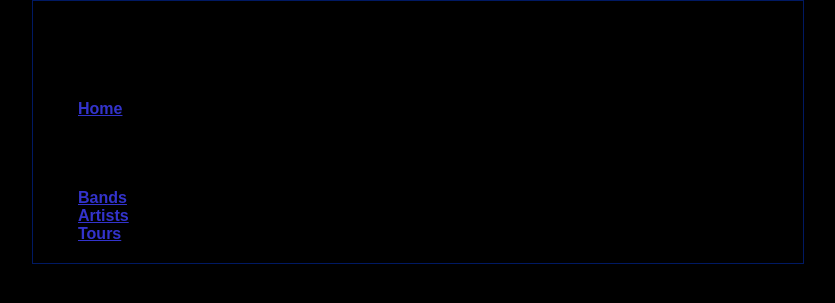
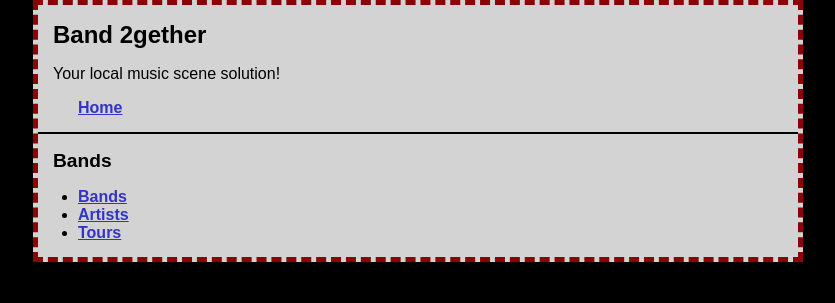
Before and after one commit to jkwatson92/Band2gether, a PHP site: page / in a window 1280 px wide. Shown: the top 303 px of the page, without its empty margins (222-1057 px from the left). Run offline with PHP 8.4, Linux system fonts and the light colour scheme.

Commit message:
left behind?

```diff
--- a/main.css
+++ b/main.css
@@ -6,14 +6,8 @@
     font-family: Arial, Helvetica, sans-serif;
     width: 760px;
     margin: 0 auto;
-<<<<<<< HEAD
     background-color: lightgray;
     border: 5px dashed #8B0305;
-=======
-    background-color: white;
-    border: 1px solid #001963;
-    padding: 5px;
->>>>>>> 75a99f3591e3122424cbbfdf1966f09411badd3f
 }
 header {
     margin: 0;
@@ -73,14 +67,10 @@
 table {
     border: 1px solid #001963;
     border-collapse: collapse;
-<<<<<<< HEAD
 	margin-left: 15px;
 	margin-bottom: 15px;
 	background-color: white;
 	border: 3px thin solid #480001;
-=======
-    margin: 20px;
->>>>>>> 75a99f3591e3122424cbbfdf1966f09411badd3f
 }
 td, th {
     border: 1px dashed #001963;
```
